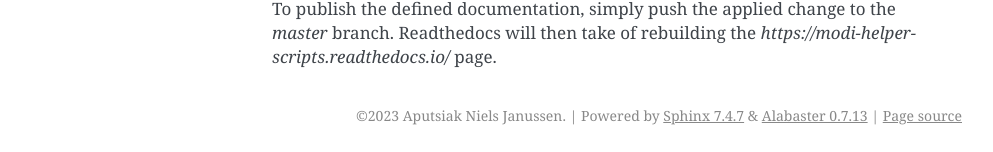
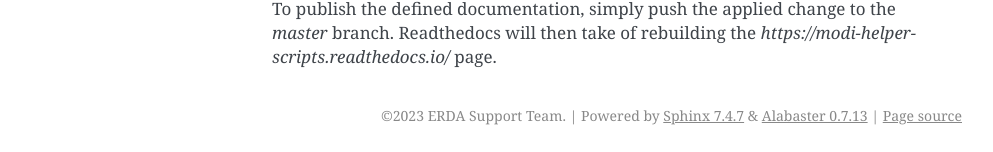
Before and after one commit to ucphhpc/migrid-user-docs, a Sphinx documentation site: the page built from docs/README.rst, in a window 1280 px wide. Shown: the part 1162-1314 px from the top of the page, without its empty margins (148-1141 px from the left). Built offline with Sphinx 7.4.7, drawn with Linux system fonts in a browser that asks for light colours; pages that are not in the unit, such as notebooks, are missing from menus.

Commit message:
Update conf.py

```diff
--- a/docs/conf.py
+++ b/docs/conf.py
@@ -4,8 +4,8 @@
 # -- Project information -----------------------------------------------------
 
 project = "migrig-user-docs"
-copyright = "2023 Aputsiak Niels Janussen"
-author = "Aputsiak Niels Janussen"
+copyright = "2023 ERDA Support Team"
+author = "ERDA Support Team"
 
 
 # -- General configuration ---------------------------------------------------
```
